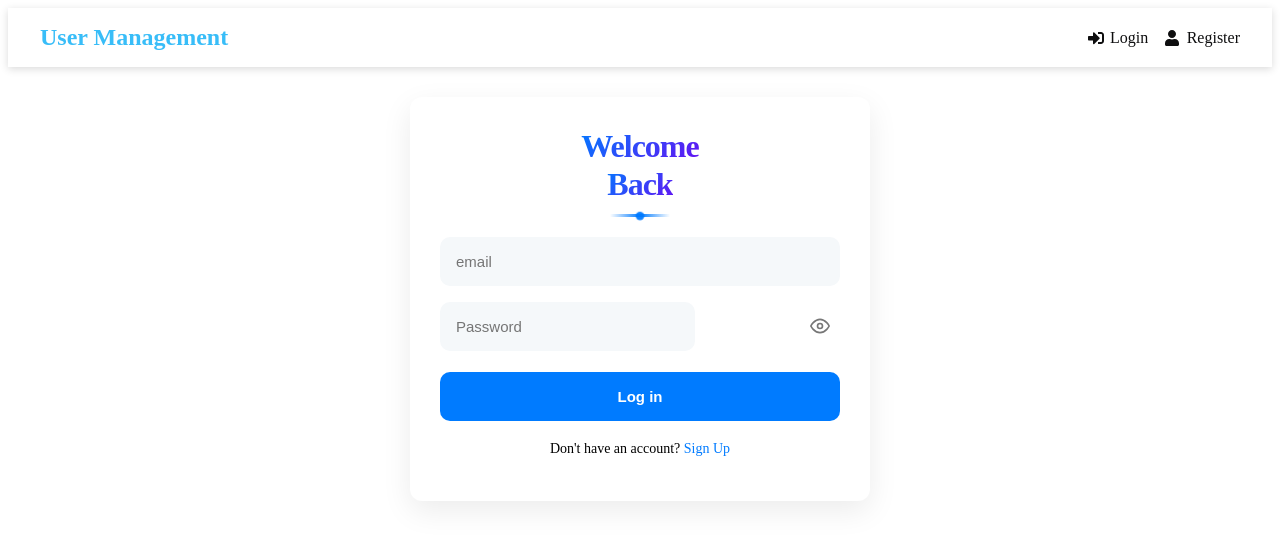
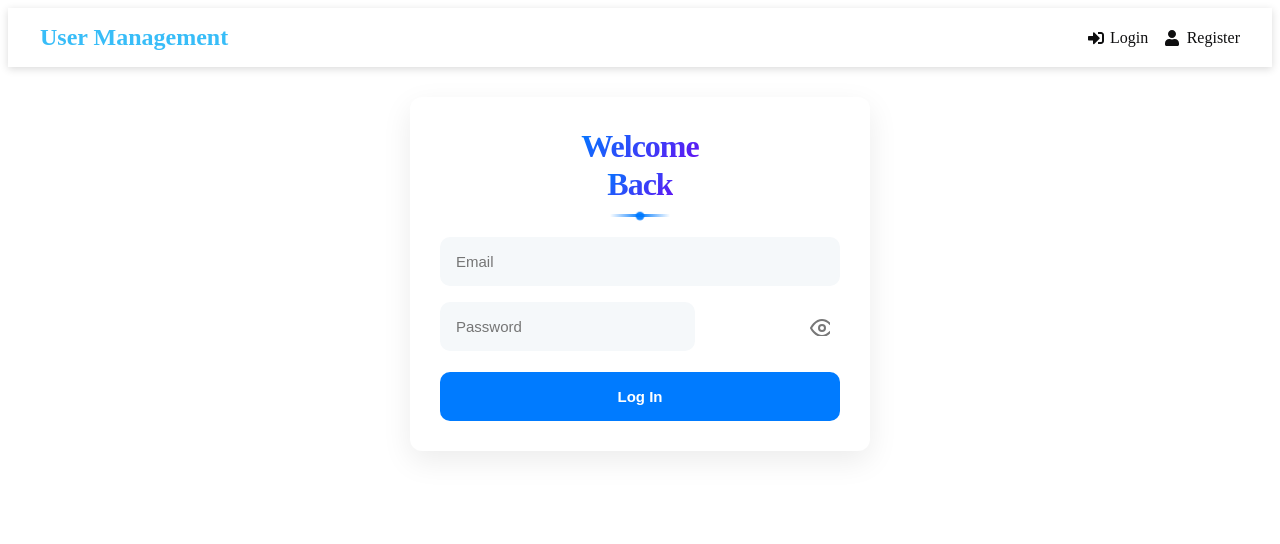
Before and after one commit to kpmisthah/usermanagement-frontend, a React (Vite) app: page /login in a window 1280 px wide. Shown: the top 544 px of the page. Built offline with nearby package versions, Linux system fonts and the light colour scheme.

Commit message:
add login page

```diff
--- a/src/pages/Login.tsx
+++ b/src/pages/Login.tsx
@@ -1,46 +1,72 @@
 import { useState, useEffect } from 'react';
-
+import { useDispatch, useSelector } from 'react-redux';
+import { useNavigate } from 'react-router-dom';
+import type { AppDispatch, RootState } from '../app/store';
+import { toast } from 'react-toastify';
 import '../../public/Login.css';
-
+import { login, reset } from '../features/auth/authSlice';
+import Spinner from '../components/user/Spinner';
 
 function Login() {
-  const [username, setUsername] = useState('');
-  const [password, setPassword] = useState('');
-  const[signState,setSignState] = useState('sign In')
-  const[email,setEmail] = useState('')
-//   const [isSignup, setIsSignup] = useState(false);
-  const [error, setError] = useState('');
+  const [formData, setFormData] = useState({
+    username: '',
+    password: '',
+  });
+
+  const { username, password } = formData;
+  const [showPassword, setShowPassword] = useState(false);
   const [isLoaded, setIsLoaded] = useState(false);
-  const [showPassword, setShowPassword] = useState(false);
+  const navigate = useNavigate();
+  const dispatch = useDispatch<AppDispatch>();
+
+  const { user, isLoading, isError, isSuccess, message } = useSelector(
+    (state: RootState) => state.auth
+  );
 
   useEffect(() => {
-    // Add animation trigger after component mounts
-    setIsLoaded(true);
+    setIsLoaded(true); // trigger animation
   }, []);
 
-  const handleSubmit = async () => {
+  useEffect(() => {
+    if (isError) {
+      toast.error(message);
+    }
 
+    if (isSuccess || user) {
+      navigate('/');
+    }
 
-    try {
-    //   const res = await axios.post(`${API_URL}/auth/${endpoint}`, { username, password });
-    //   const token = res.data.access_token;
-    //   onLogin(token);
-    //   setError('');
-    } catch (err) {
-    //   setError(
-        // isSignup ? 'Signup failed. Username may already exist.' : 'Invalid credentials'
-    //   );
+    dispatch(reset());
+  }, [user, isError, isSuccess, message, navigate, dispatch]);
+
+  const handleSubmit = (e: React.FormEvent<HTMLFormElement>) => {
+    e.preventDefault();
+    if (!username || !password) {
+      toast.error('Please fill in all fields');
+      return;
     }
+
+    dispatch(login({username,password}))
+  };
+
+  const onChange = (e: React.ChangeEvent<HTMLInputElement>) => {
+    setFormData((prevState) => ({
+      ...prevState,
+      [e.target.name]: e.target.value,
+    }));
   };
 
   const togglePasswordVisibility = () => {
     setShowPassword(!showPassword);
   };
 
+  if (isLoading) {
+    return <Spinner />;
+  }
+
   return (
     <div className="form-container">
       <div className={`welcome-container ${isLoaded ? 'loaded' : ''}`}>
-        {signState == 'sign In' ? (
         <div className="welcome-animation">
           <div className="welcome-text">
             <span className="welcome-word">Welcome</span>
@@ -51,66 +77,46 @@ function Login() {
             <div className="decoration-circle"></div>
           </div>
         </div>
-        ) : (
-          <p className="title">Create Account</p>
-        )}
       </div>
 
       <form className="form" onSubmit={handleSubmit}>
-        {signState == 'sign Up'?<input
+        <input
           type="text"
           className="input"
-          placeholder="Username"
-          value={username}
-          onChange={(e) => setUsername(e.target.value)}
-        />:<></>}
-        <input
-          type='email'
-          className='input'
-          placeholder='email'
-          value={email}
-          onChange={(e)=>setEmail(e.target.value)}
+          name="username"
+          placeholder="Email"
+          value={formData.username}
+          onChange={onChange}
         />
         <div className="password-input-container">
           <input
-            type={showPassword ? "text" : "password"}
+            type={showPassword ? 'text' : 'password'}
             className="input"
+            name="password"
             placeholder="Password"
             value={password}
-            onChange={(e) => setPassword(e.target.value)}
+            onChange={onChange}
           />
-
           <button
             type="button"
             className="password-toggle-btn"
             onClick={togglePasswordVisibility}
           >
             {showPassword ? (
-              <svg xmlns="http://www.w3.org/2000/svg" width="20" height="20" viewBox="0 0 24 24" fill="none" stroke="currentColor" strokeWidth="2" strokeLinecap="round" strokeLinejoin="round">
-                <path d="M17.94 17.94A10.07 10.07 0 0 1 12 20c-7 0-11-8-11-8a18.45 18.45 0 0 1 5.06-5.94M9.9 4.24A9.12 9.12 0 0 1 12 4c7 0 11 8 11 8a18.5 18.5 0 0 1-2.16 3.19m-6.72-1.07a3 3 0 1 1-4.24-4.24"></path>
-                <line x1="1" y1="1" x2="23" y2="23"></line>
+              <svg xmlns="http://www.w3.org/2000/svg" width="20" height="20" fill="none" stroke="currentColor" strokeWidth="2" strokeLinecap="round" strokeLinejoin="round">
+                <path d="M17.94 17.94A10.07 10.07 0 0 1 12 20c-7 0-11-8-11-8a18.45 18.45 0 0 1 5.06-5.94M9.9 4.24A9.12 9.12 0 0 1 12 4c7 0 11 8 11 8a18.5 18.5 0 0 1-2.16 3.19m-6.72-1.07a3 3 0 1 1-4.24-4.24" />
+                <line x1="1" y1="1" x2="23" y2="23" />
               </svg>
             ) : (
-              <svg xmlns="http://www.w3.org/2000/svg" width="20" height="20" viewBox="0 0 24 24" fill="none" stroke="currentColor" strokeWidth="2" strokeLinecap="round" strokeLinejoin="round">
-                <path d="M1 12s4-8 11-8 11 8 11 8-4 8-11 8-11-8-11-8z"></path>
-                <circle cx="12" cy="12" r="3"></circle>
+              <svg xmlns="http://www.w3.org/2000/svg" width="20" height="20" fill="none" stroke="currentColor" strokeWidth="2" strokeLinecap="round" strokeLinejoin="round">
+                <path d="M1 12s4-8 11-8 11 8 11 8-4 8-11 8-11-8-11-8z" />
+                <circle cx="12" cy="12" r="3" />
               </svg>
             )}
           </button>
         </div>
-        <button className="form-btn">{signState=='sign Up' ? 'Sign up' : 'Log in'}</button>
+        <button className="form-btn">Log In</button>
       </form>
-      {error && <p className="error">{error}</p>}
-      <p className="sign-up-label">
-        {signState=='sign Up' ? 'Already have an account?' : "Don't have an account?"}{' '}
-        <span
-          className="sign-up-link"
-          onClick={() => setSignState(signState === 'sign In' ? 'sign Up' : 'sign In')}
-          style={{ cursor: 'pointer', color: '#007bff' }}
-        >
-          {signState == 'sign In' ? 'Sign Up' : 'Sign in'}
-        </span>
-      </p>
     </div>
   );
 }
```
Lines whose indentation alone changed are shown as unchanged.
